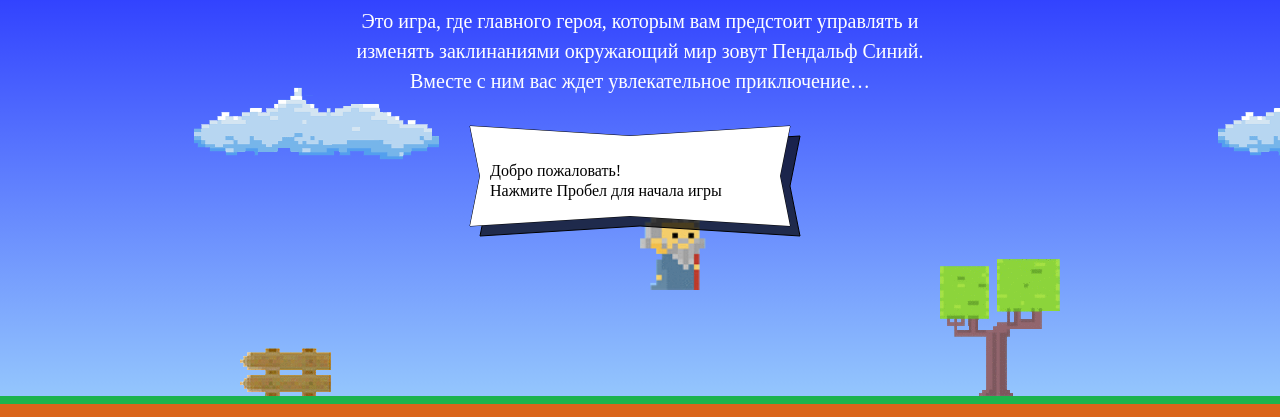
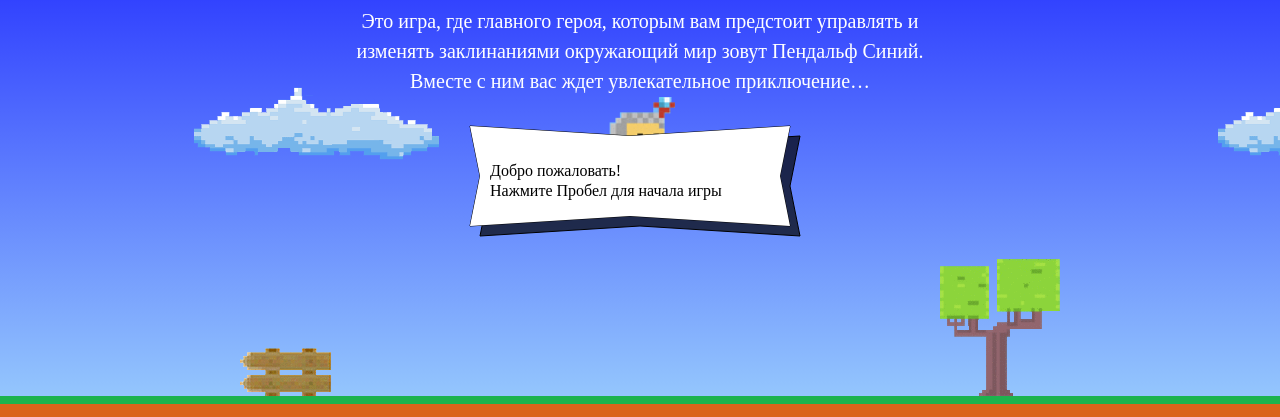
Before and after one commit to Zlatyba/88042-code-and-magick, a website: page index.html in a window 1280 px wide. Shown: the part 203-620 px from the top of the page. Drawn offline with Linux system fonts and the light colour scheme; a web font is replaced by a local one.

Commit message:
Фиксы по комментариям

```diff
--- a/index.html
+++ b/index.html
@@ -181,29 +181,27 @@
   </div>
 </template>
 <script>
-fireballSize = 22;
-wizardSpeed = 3;
-wizardWidth = 70;
+var fireballSize = 22;
+var wizardSpeed = 3;
+var wizardWidth = 70;
+var wizardHeight;
+var MULTIPLIER_MAGE_HEIGHT = 1.337;
 
-getFireballSpeed = function(left) {
-  if (left) {
-    return 5;
+var getFireballSpeed = function(left) {
+  return left ? 5 : 2;
   }
-  else {
-    return 2;
-  }
+
+var getWizardHeight = function(wizardHeight) {
+  wizardHeight = MULTIPLIER_MAGE_HEIGHT * wizardWidth;
+  return wizardHeight;
 }
 
-getWizardHeight = function() {
-  return 1.337 * wizardWidth;
+var getWizardX = function(width) {
+  return width / 2 - wizardWidth / 2;
 }
 
-getWizardX = function(width) {
-  return width / 2;
-}
-
-getWizardY = function(height) {
-  return height / 3;
+var getWizardY = function(height) {
+  return 2 / 3;
 }
 </script>
 <script src="js/game.js"></script>
```
